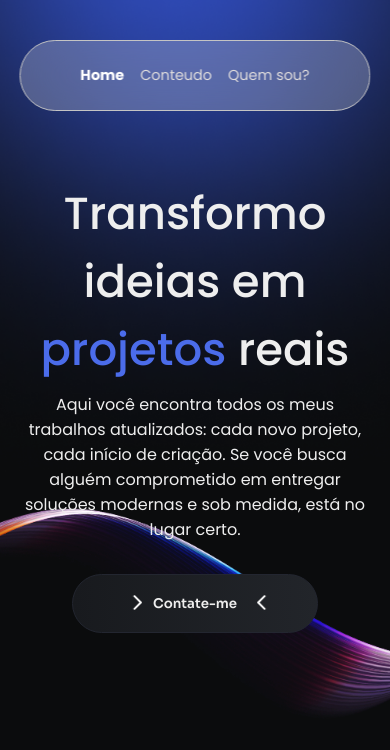
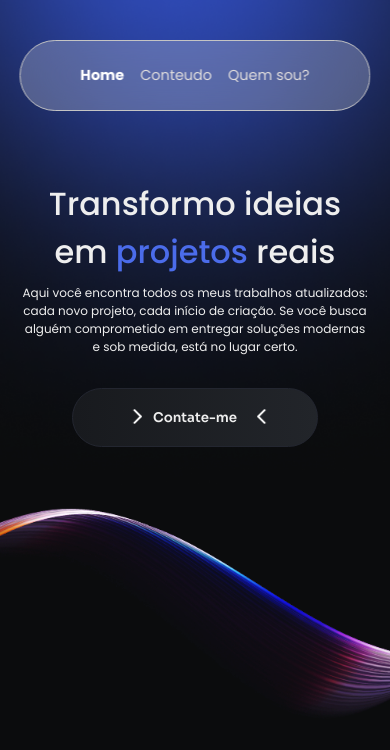
Before and after one commit to LSzerodev/LSportifolio, a Next.js app: page / in a window 390 px wide. Shown: the top 750 px of the page. Built offline with nearby package versions, Linux system fonts and the light colour scheme.

Commit message:
ajuste: resposivo

```diff
--- a/src/styles/Home.module.css
+++ b/src/styles/Home.module.css
@@ -91,12 +91,12 @@
 
 @media screen and (max-width: 514px){
   .ContentFrase{
-    font-size: 1rem;
+    font-size: 12px;
   }
   .ContentInfo{
     margin-top: 180px;
   }
   .ContentInfo h1{
-    font-size: 45px;
+    font-size: 32px;
   }
 }
```
